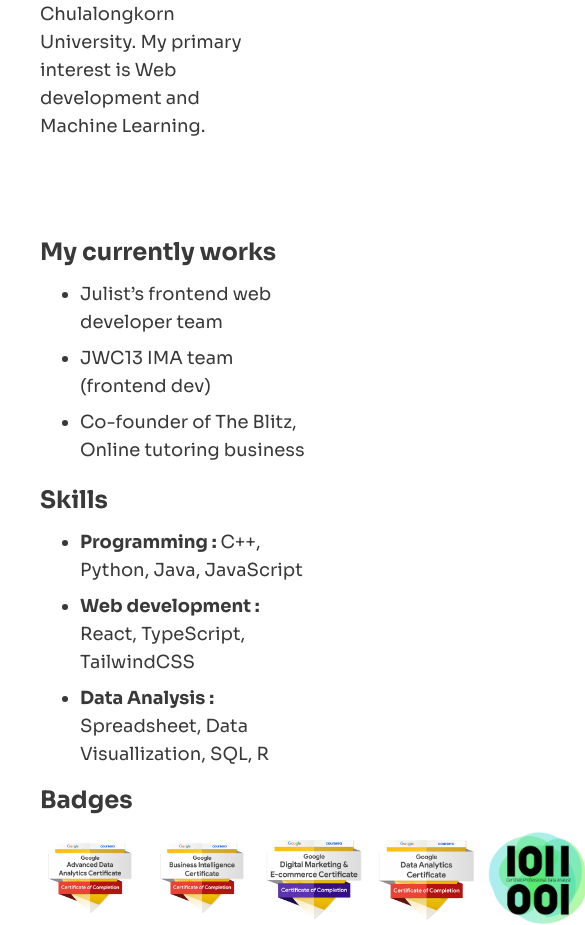
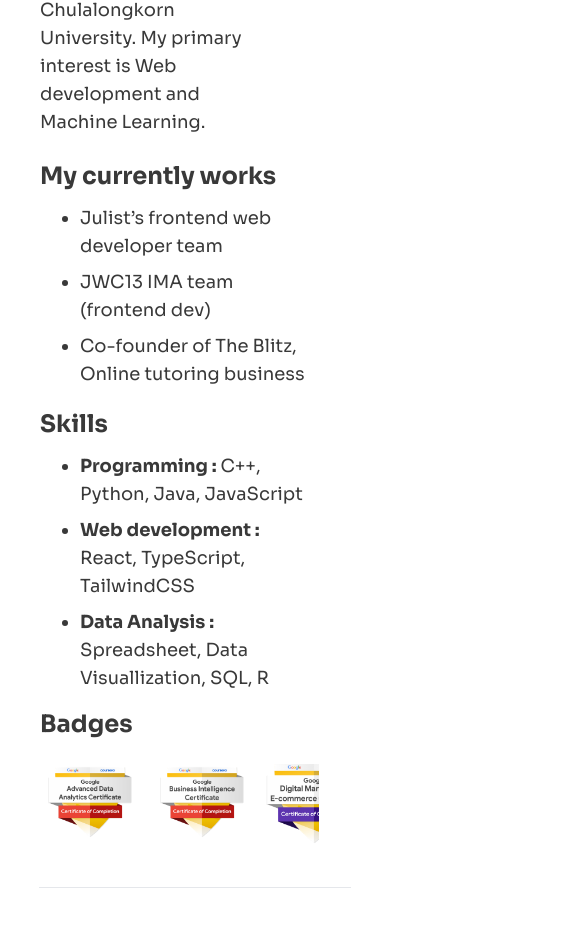
Before and after one commit to neennera/NaphatPortfolio, a React (Vite) app: page / in a window 390 px wide. Shown: the part 1067-1992 px from the top of the page, 585 px wide, since content can reach past the window. Built offline with nearby package versions, Linux system fonts and the light colour scheme.

Commit message:
add: some responsice

```diff
--- a/src/components/AboutMe.tsx
+++ b/src/components/AboutMe.tsx
@@ -8,7 +8,7 @@ const AboutMe = () => {
   return (
     <div
       id="aboutMe"
-      className="flex text-lg scroll-my-10 py-[4vw] flex-col w-full items-start p-10 section-min-height space-y-2"
+      className="flex text-lg scroll-my-10 py-[4vw] flex-col w-full items-start p-10 section-min-height space-y-1"
     >
       <p className="text-5xl font-bold">About Me</p>
       <div className="flex flex-col sm:flex-row w-full items-start justify-between pt-5 space-y-5">
@@ -18,7 +18,7 @@ const AboutMe = () => {
             primary interest is Web development and Machine Learning.
           </p>
 
-          <div className="flex flex-col space-y-3 pt-20">
+          <div className="flex flex-col space-y-3 pt-2 sm:pt-20">
             <p className="text-2xl font-bold">My currently works</p>
             <ul className="space-y-2">
               <li className="list-disc ml-10">
@@ -49,7 +49,7 @@ const AboutMe = () => {
 
           <div className="flex flex-col space-y-3">
             <p className="text-2xl font-bold">Badges</p>
-            <div className="flex flex-row space-x-3">
+            <div className="flex flex-row space-x-3 overflow-auto">
               <img
                 src={Badge_Google1}
                 alt="advanced data anlysis"
```
